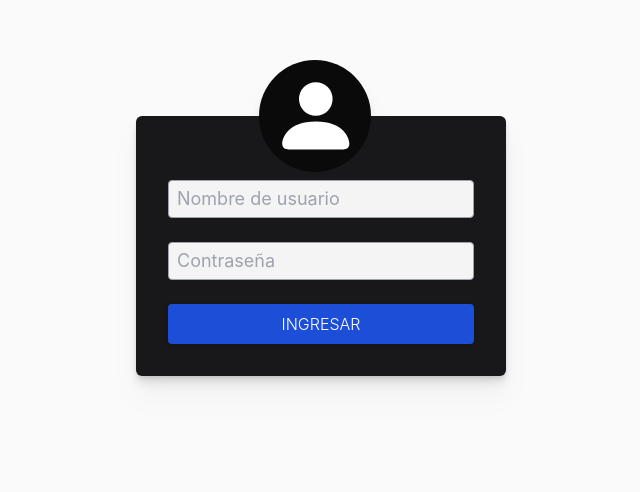
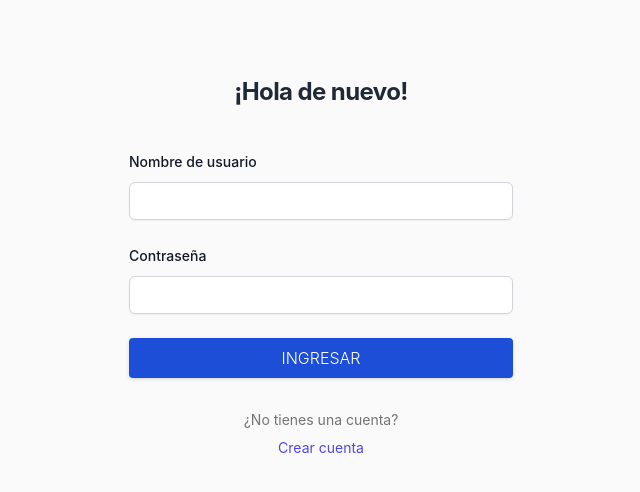
Before and after one commit to briansleonel/quiz-wave-client, a React (Vite) app: page /login in a window 1280 px wide. Shown: the part 154-646 px from the top of the page, without its empty margins (319-959 px from the left). Built offline with nearby package versions, Linux system fonts and the light colour scheme; what javascript-time-ago would draw is missing.

Commit message:
styles: customizing login and register styles

```diff
--- a/src/app/login/LoginPage.tsx
+++ b/src/app/login/LoginPage.tsx
@@ -2,7 +2,7 @@ import LoginForm from "../../components/Forms/LoginForm/LoginForm";
 
 export default function LoginPage() {
     return (
-        <div className="w-full h-screen flex items-center justify-center">
+        <div className="flex min-h-screen flex-1 flex-col justify-center px-6 py-12 lg:px-8">
             <LoginForm />
         </div>
     );
--- a/src/app/register/RegisterPage.tsx
+++ b/src/app/register/RegisterPage.tsx
@@ -2,10 +2,8 @@ import RegisterForm from "../../components/Forms/RegisterForm/RegisterForm";
 
 export default function RegisterPage() {
     return (
-        <div className="w-full min-h-[calc(100vh-4rem)] flex items-center justify-center px-0 py-4 md:p-12 bg-stone-100">
-            <div className="w-full md:w-5/12 lg:w-4/12 p-8 bg-white rounded-md shadow drop-shadow-xl">
-                <RegisterForm />
-            </div>
+        <div className="flex min-h-screen flex-1 flex-col justify-center px-6 py-12 lg:px-8">
+            <RegisterForm />
         </div>
     );
 }
--- a/src/components/Forms/Input/InputFormContext.tsx
+++ b/src/components/Forms/Input/InputFormContext.tsx
@@ -24,7 +24,7 @@ export default function InputFormContext({
             id={name}
             type={type}
             placeholder={placeholder}
-            className={`w-full px-2 py-1 transition-colors ease-in-out duration-500 outline-none rounded text-lg text-gray-950 border border-gray-400 bg-zinc-100 focus:border-violet-900 ${
+            className={`w-full  transition-colors ease-in-out duration-500 outline-none border text-gray-900 border-gray-300 focus:border-violet-700 rounded-md px-2 py-1.5  shadow-sm ${
                 className ? className : ""
             }`}
             {...register(name, {
--- a/src/components/Forms/LoginForm/LoginForm.tsx
+++ b/src/components/Forms/LoginForm/LoginForm.tsx
@@ -6,6 +6,7 @@ import { useForm, FormProvider } from "react-hook-form";
 import InputFormContext from "../Input/InputFormContext";
 import { useState } from "react";
 import LoaderCircle from "../../Loader/LoaderCircle";
+import { NavLink } from "react-router-dom";
 
 interface Inputs {
     username: string;
@@ -34,28 +35,46 @@ export default function LoginForm() {
     );
 
     return (
+        <>
+            <div className="sm:mx-auto sm:w-full sm:max-w-sm">
+                <h2 className="mt-10 text-center text-2xl font-bold leading-9 tracking-tight text-gray-800">
+                    ¡Hola de nuevo!
+                </h2>
+            </div>
+
+            <div className="mt-10 sm:mx-auto sm:w-full sm:max-w-sm">
                 <FormProvider {...formMethods}>
                     <form
                         method="POST"
                         onSubmit={handleSubmit}
-                className="max-w-sm p-8 bg-zinc-900 text-white rounded-md flex flex-col relative shadow-md drop-shadow-xl"
+                        className="space-y-6"
                     >
-                <div className="w-28 h-28 rounded-full bg-neutral-950 absolute -top-14 left-1/3 flex justify-center items-center ">
-                    <PersonFill size="80%" />
+                        <div>
+                            <label
+                                htmlFor="username"
+                                className="block text-sm font-medium leading-6 text-gray-900"
+                            >
+                                Nombre de usuario
+                            </label>
+                            <div className="mt-2">
+                                <InputFormContext name="username" type="text" />
                             </div>
-                <InputFormContext
-                    name="username"
-                    type="text"
-                    placeholder="Nombre de usuario"
-                    className="mt-8"
-                />
+                        </div>
 
+                        <div>
+                            <label
+                                htmlFor="password"
+                                className="block text-sm font-medium leading-6 text-gray-900"
+                            >
+                                Contraseña
+                            </label>
+                            <div className="mt-2">
                                 <InputFormContext
                                     name="password"
                                     type="password"
-                    placeholder="Contraseña"
-                    className="mt-6"
                                 />
+                            </div>
+                        </div>
 
                         <ButtonPrimary
                             className={`w-full mt-6 flex justify-center gap-3 text-neutral-100 ${
@@ -66,5 +85,14 @@ export default function LoginForm() {
                         </ButtonPrimary>
                     </form>
                 </FormProvider>
+            </div>
+
+            <div className="sm:mx-auto sm:w-full sm:max-w-sm flex flex-col gap-2 text-sm text-center mt-8 text-neutral-500">
+                <span className="">
+                    ¿No tienes una cuenta?
+                </span>
+                <NavLink to="/register" className="text-indigo-600">Crear cuenta</NavLink>
+            </div>
+        </>
     );
 }
--- a/src/components/Forms/RegisterForm/RegisterForm.tsx
+++ b/src/components/Forms/RegisterForm/RegisterForm.tsx
@@ -5,6 +5,7 @@ import { toastInformation } from "../../Sonner/sonner.toast";
 import { IUser } from "../../../types/user";
 import InputFormContext from "../Input/InputFormContext";
 import ButtonPrimary from "../../Button/ButtonPrimary";
+import { NavLink } from "react-router-dom";
 
 export default function RegisterForm() {
     const formMethods = useForm<IUser>();
@@ -21,62 +22,83 @@ export default function RegisterForm() {
     );
 
     return (
+        <>
+            <div className="sm:mx-auto sm:w-full sm:max-w-sm">
+                <h2 className="mt-10 text-center text-2xl font-bold leading-9 tracking-tight text-gray-800">
+                    Crear una cuenta
+                </h2>
+            </div>
+            <div className="mt-10 sm:mx-auto sm:w-full sm:max-w-sm">
                 <FormProvider {...formMethods}>
                     <form
                         action=""
                         onSubmit={handleSubmit}
-                className="max-w-lg w-full "
+                        className="space-y-6"
                     >
-                <SubTitle className="mb-6">Crear cuenta</SubTitle>
+                        <div>
+                            <label
+                                htmlFor="firstName"
+                                className="block text-sm font-medium leading-6 text-gray-900"
+                            >
+                                Nombre/s
+                            </label>
+                            <div className="mt-2">
+                                <InputFormContext
+                                    name="firstName"
+                                    type="text"
+                                />
+                            </div>
+                        </div>
 
                         <div>
                             <label
-                        htmlFor="firstName"
-                        className="block text-start pb-1 w-full"
-                    >
-                        Nombre/s
-                    </label>
-                    <InputFormContext name="firstName" type="text" />
-                </div>
-
-                <div className="mt-4">
-                    <label
                                 htmlFor="lastName"
-                        className="block text-start pb-1 w-full"
+                                className="block text-sm font-medium leading-6 text-gray-900"
                             >
                                 Apellido/s
                             </label>
+                            <div className="mt-2">
                                 <InputFormContext name="lastName" type="text" />
                             </div>
+                        </div>
 
-                <div className="mt-4">
+                        <div>
                             <label
                                 htmlFor="email"
-                        className="block text-start pb-1 w-full"
+                                className="block text-sm font-medium leading-6 text-gray-900"
                             >
                                 Correo electrónico
                             </label>
+                            <div className="mt-2">
                                 <InputFormContext name="email" type="email" />
                             </div>
+                        </div>
 
-                <div className="mt-4">
+                        <div>
                             <label
                                 htmlFor="username"
-                        className="block text-start pb-1 w-full"
+                                className="block text-sm font-medium leading-6 text-gray-900"
                             >
                                 Nombre de usuario
                             </label>
+                            <div className="mt-2">
                                 <InputFormContext name="username" type="text" />
                             </div>
+                        </div>
 
-                <div className="mt-4">
+                        <div>
                             <label
                                 htmlFor="password"
-                        className="block text-start pb-1 w-full"
+                                className="block text-sm font-medium leading-6 text-gray-900"
                             >
                                 Contraseña
                             </label>
-                    <InputFormContext name="password" type="password" />
+                            <div className="mt-2">
+                                <InputFormContext
+                                    name="password"
+                                    type="password"
+                                />
+                            </div>
                         </div>
 
                         <ButtonPrimary className="mt-10 w-full shadow shadow-blue-950">
@@ -84,5 +106,14 @@ export default function RegisterForm() {
                         </ButtonPrimary>
                     </form>
                 </FormProvider>
+            </div>
+
+            <div className="sm:mx-auto sm:w-full sm:max-w-sm flex flex-col gap-2 text-sm text-center mt-8 text-neutral-500">
+                <span className="">
+                    ¿Ya tienes una cuenta?
+                </span>
+                <NavLink to="/login" className="text-indigo-600">Ingresar</NavLink>
+            </div>
+        </>
     );
 }
--- a/src/components/Trivia/BackgroundQuiz.tsx
+++ b/src/components/Trivia/BackgroundQuiz.tsx
@@ -4,7 +4,7 @@ export default function BackgroundQuiz({
     children: React.ReactNode;
 }) {
     return (
-        <div className="w-full min-h-screen flex justify-center items-center bg-[url('/room-1.png')] bg-no-repeat bg-cover bg-fixed">
+        <div className="w-full min-h-screen flex justify-center items-center bg-[url('/room-1.png')] bg-no-repeat bg-cover bg-fixed relative">
             <div className="w-full min-h-screen flex justify-center items-center backdrop-brightness-50">
                 {children}
             </div>
```
Also changed, not shown: src/app/HomePage.tsx (+22 -1 lines). Lines whose indentation alone changed are shown as unchanged.
